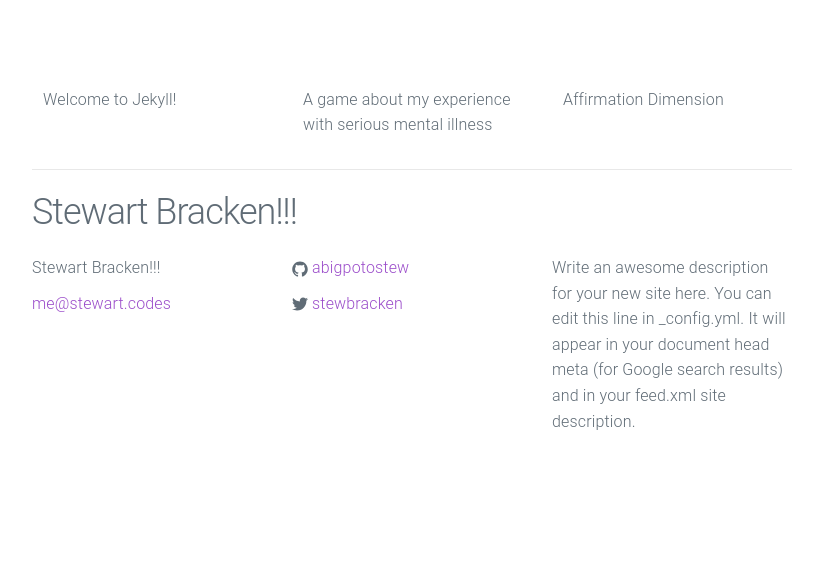
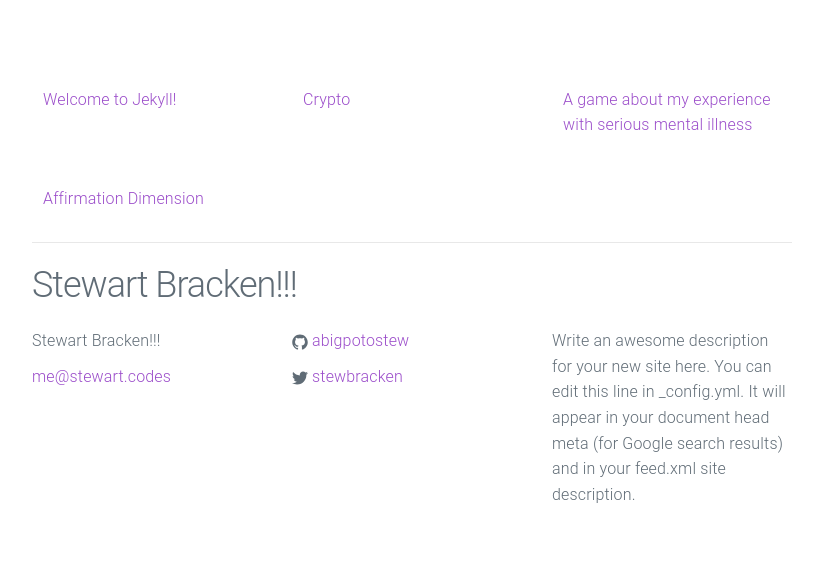
Before and after one commit to abigpotostew/stewart.codes2, a Jekyll site: the page built from index.html, in a window 1280 px wide. Shown: the part 346-918 px from the top of the page, without its empty margins (228-1044 px from the left). Built offline with Jekyll 4.4.1, drawn with Linux system fonts in a browser that asks for light colours.

Commit message:
include post title in url

```diff
--- a/_includes/preview.html
+++ b/_includes/preview.html
@@ -4,8 +4,9 @@
             <div class="preview-panel">
                 <a href="{{ post.url | prepend: site.baseurl }}">
                     <img src="{{ post.preview }}">
+
+                    <div class="post-title">{{ post.title }}</div>
                 </a>
-                <div class="post-title">{{ post.title }}</div>
            </div>
         </div>
 {% cycle 'end row' : '', '', '</div>' %}
```
Also changed, not shown: _posts/2020-10-20-Crypto.markdown (renamed from _posts/Crypto.markdown).
